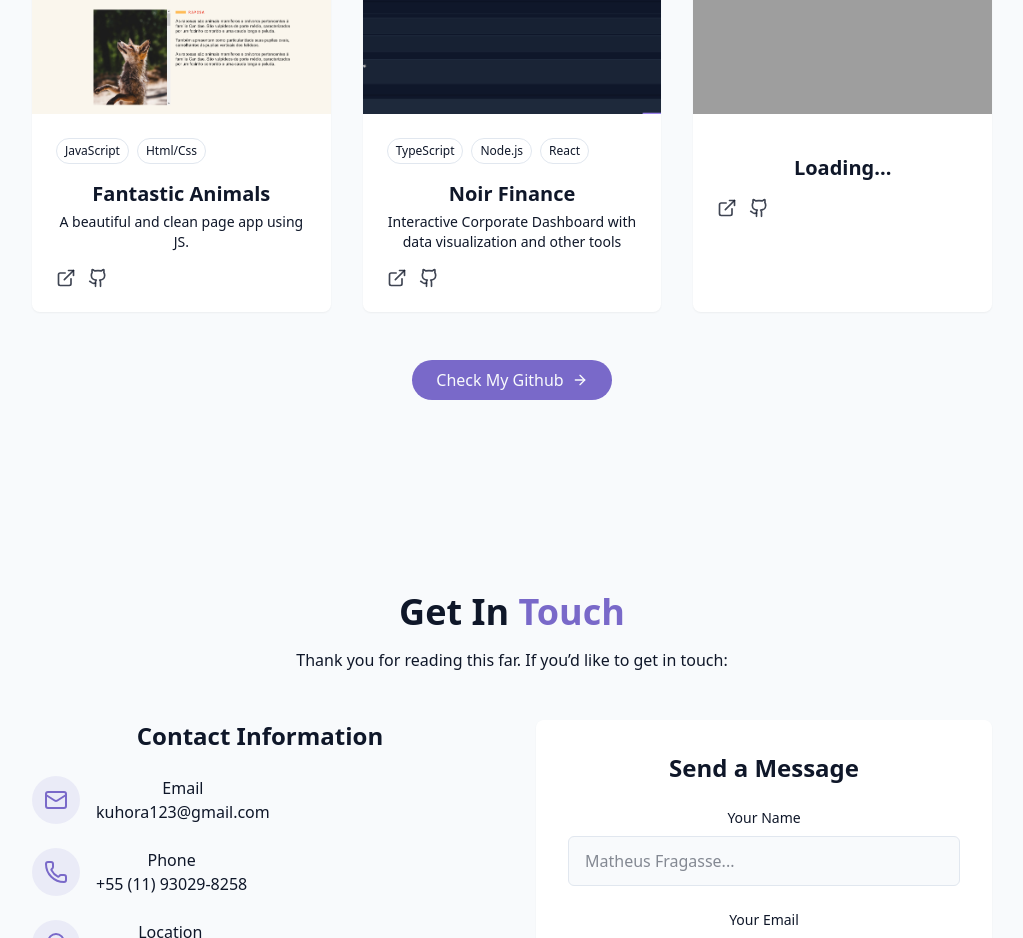
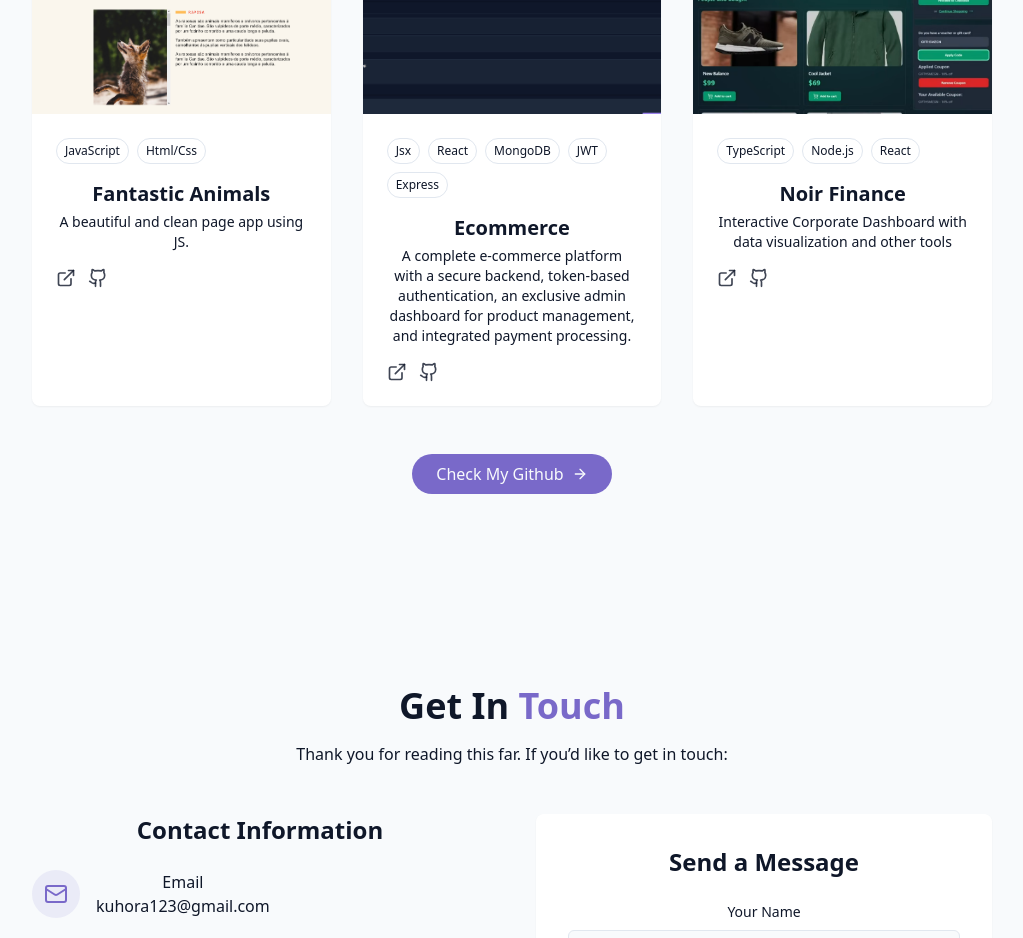
Before and after one commit to Kuhora/Portfolio, a React (Vite) app: page / in a window 1280 px wide. Shown: the part 2960-3898 px from the top of the page, without its empty margins (128-1151 px from the left). Built offline with nearby package versions, Linux system fonts and the light colour scheme; grey boxes are pictures that could not be loaded.

Commit message:
Add 3rd project

```diff
--- a/src/components/ProjectsSection.jsx
+++ b/src/components/ProjectsSection.jsx
@@ -11,20 +11,20 @@ const projects = [
   },
   {
     id: 2,
-    title: "Noir Finance",
+    title: "Ecommerce",
     description:
-      "Interactive Corporate Dashboard with data visualization and other tools",
+      "A complete e-commerce platform with a secure backend, token-based authentication, an exclusive admin dashboard for product management, and integrated payment processing.",
     image: "/projects/project2.png",
-    tags: ["TypeScript", "Node.js", "React"],
+    tags: ["Jsx", "React", "MongoDB", "JWT", "Express"],
     githubUrl: "https://github.com/Kuhora",
   },
   {
     id: 3,
-    title: "Loading...",
+    title: "Noir Finance",
     description:
-      "",
+      "Interactive Corporate Dashboard with data visualization and other tools",
     image: "/projects/project3.png",
-    tags: [],
+    tags: ["TypeScript", "Node.js", "React"],
     githubUrl: "https://github.com/Kuhora",
   },
 ];
```
Also changed, not shown: public/projects/project3.png (added).
